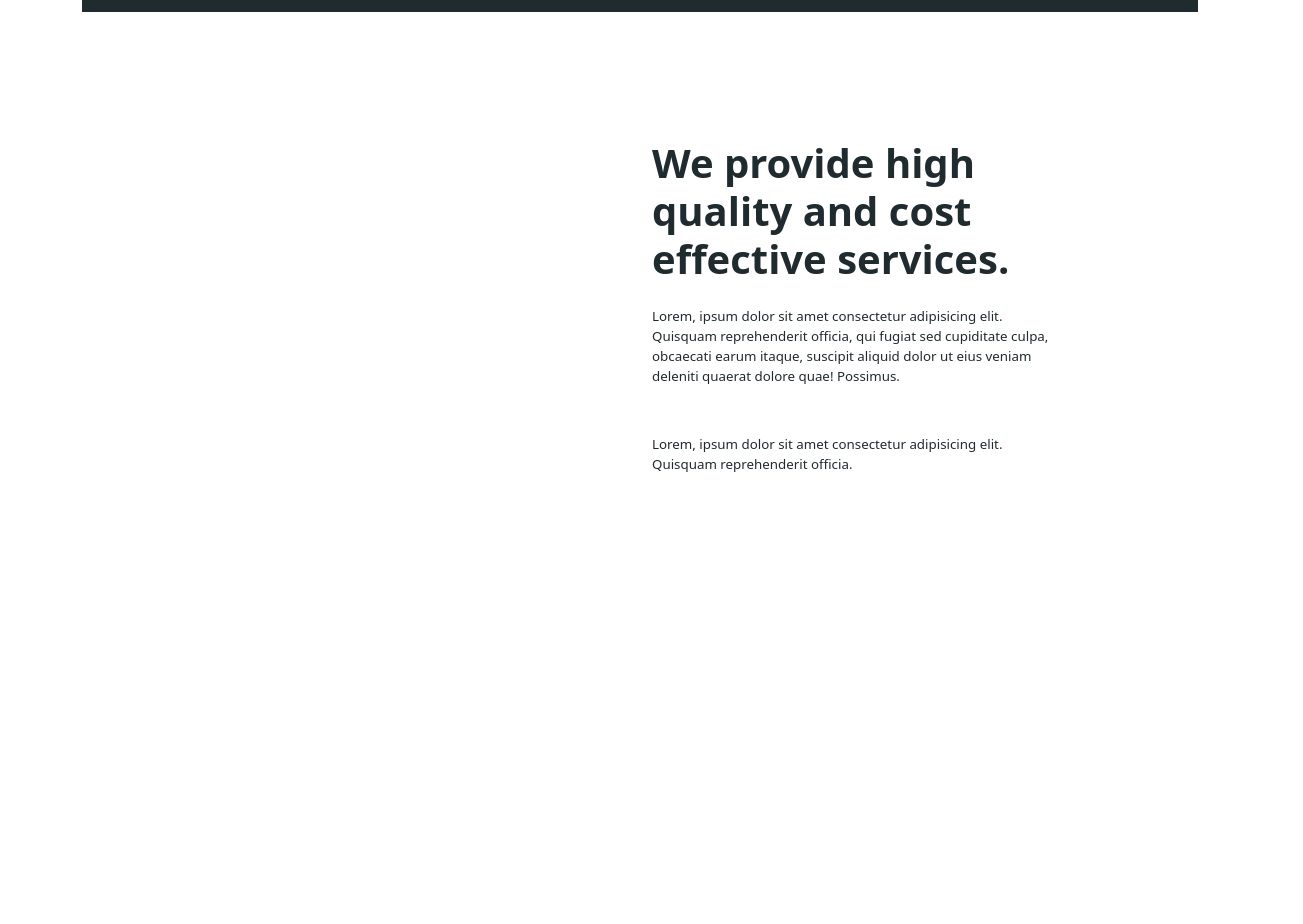
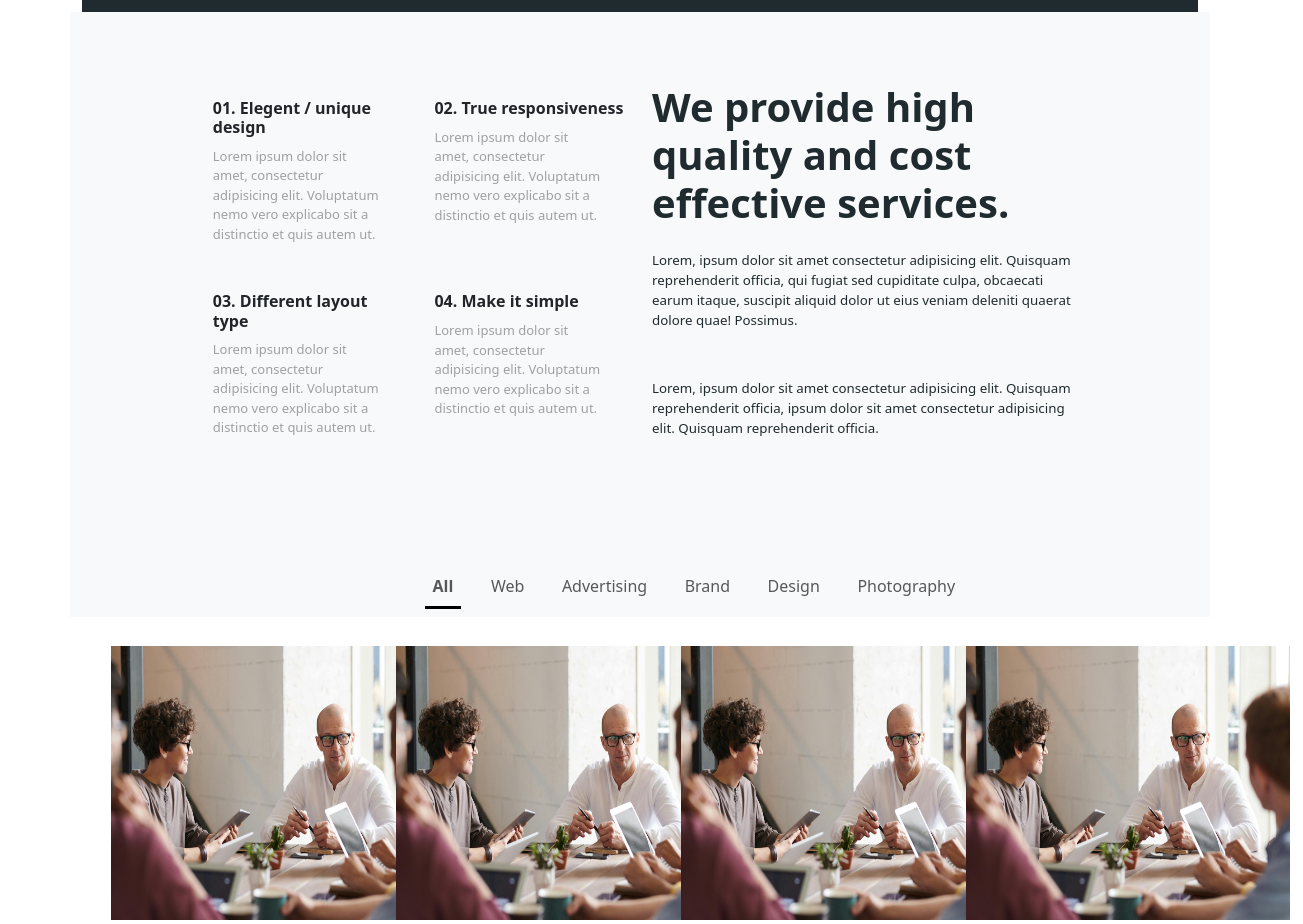
Before and after one commit to muzammilmalik01/Assignment-2, a plain HTML site: page index.html in a window 1280 px wide. Shown: the part 1860-2784 px from the top of the page, 1303 px wide, since content can reach past the window. Before the commit the page ends 2511 px from the top, so only its background shows below. Drawn offline with nearby package versions, Linux system fonts and the light colour scheme.

Commit message:
Added Images Container

```diff
--- a/index.css
+++ b/index.css
@@ -112,12 +112,20 @@
 }
 
 .services-container {
-  margin-left: 0;
-  margin-right: 0;
-  padding-right: 10%;
-  padding-left: 10%;
+  margin-left: 5%;
+  margin-right: 5%;
+  padding-right: 5%;
+  padding-left: 5%;
   padding-top: 5%;
   padding-bottom: 5%;
+}
+
+.services-inner-container-1 {
+  width: 50%;
+}
+
+.services-inner-container-2 {
+  width: 50%;
 }
 
 .services-container-heading {
@@ -137,6 +145,40 @@
   padding-right: 7%;
 }
 
-.services-container-image {
-  object-fit: cover;
+.quality-heading {
+  font-size: medium;
+  font-weight: bold;
+  margin-bottom: 5%;
 }
+
+.quality-text {
+  font-size: small;
+  font-weight: 500;
+  color: #a0a0a0;
+  width: 90%;
+}
+
+.services-list-item {
+  font-weight: 100;
+  color: #868686;
+  /* padding-left: 2.5%;
+  padding-right: 2.5%; */
+  margin-right: 5%;
+}
+
+.active {
+  font-weight: bold;
+  border-bottom: 3px solid black;
+  margin-right: 5%;
+  padding-bottom: 0;
+}
+
+.image-container {
+  margin: auto;
+}
+
+.image-item {
+  height: 300px;
+  width: 350px;
+  padding: 5%;
+}
--- a/index.html
+++ b/index.html
@@ -187,7 +187,7 @@
 
     <!-- Business Plan Container -->
     <div class="container ml-0 mr-0">
-      <div class="row mb-5 business-container">
+      <div class="row business-container">
         <div class="col m-4">
           <h1 class="business-container-heading mb-4">
             Detailed business plans & the most effective results
@@ -219,12 +219,45 @@
     </div>
 
     <!-- Services Container -->
-    <div class="container ml-0 mr-0">
-      <div class="row mb-5 services-container">
-        <div class="col d-flex pt-3 pb-3">
-          <!-- 2x2 Grid for Text -->
+    <div class="container ml-0 mr-0 bg-light p-3">
+      <div class="row services-container">
+        <div class="col-md-8 services-inner-container-1 pl-3 pr-3">
+          <div class="row">
+            <div class="col-md-6 p-3">
+              <h3 class="quality-heading">01. Elegent / unique design</h3>
+              <p class="quality-text">
+                Lorem ipsum dolor sit amet, consectetur adipisicing elit.
+                Voluptatum nemo vero explicabo sit a distinctio et quis autem
+                ut.
+              </p>
+            </div>
+            <div class="col-md-6 p-3">
+              <h3 class="quality-heading">02. True responsiveness</h3>
+              <p class="quality-text">
+                Lorem ipsum dolor sit amet, consectetur adipisicing elit.
+                Voluptatum nemo vero explicabo sit a distinctio et quis autem
+                ut.
+              </p>
+            </div>
+            <div class="col-md-6 p-3">
+              <h3 class="quality-heading">03. Different layout type</h3>
+              <p class="quality-text">
+                Lorem ipsum dolor sit amet, consectetur adipisicing elit.
+                Voluptatum nemo vero explicabo sit a distinctio et quis autem
+                ut.
+              </p>
+            </div>
+            <div class="col-md-6 p-3">
+              <h3 class="quality-heading">04. Make it simple</h3>
+              <p class="quality-text">
+                Lorem ipsum dolor sit amet, consectetur adipisicing elit.
+                Voluptatum nemo vero explicabo sit a distinctio et quis autem
+                ut.
+              </p>
+            </div>
+          </div>
         </div>
-        <div class="col m-4">
+        <div class="col pl-4 pr-4 services-inner-container-2">
           <h1 class="services-container-heading mb-4">
             We provide high quality and cost effective services.
           </h1>
@@ -236,8 +269,69 @@
           </p>
           <p class="services-container-text mb-5">
             Lorem, ipsum dolor sit amet consectetur adipisicing elit. Quisquam
-            reprehenderit officia.
+            reprehenderit officia, ipsum dolor sit amet consectetur adipisicing
+            elit. Quisquam reprehenderit officia.
           </p>
+        </div>
+      </div>
+    </div>
+
+    <!-- Images Container -->
+    <div class="container d-flex">
+      <div class="row">
+        <nav class="navbar navbar-expand-lg navbar-light bg-light">
+          <div class="container">
+            <div class="collapse navbar-collapse" id="navbarNav">
+              <ul class="navbar-nav mx-auto">
+                <li class="services-list-item active">
+                  <a class="nav-link" href="#">All</a>
+                </li>
+                <li class="services-list-item">
+                  <a class="nav-link" href="#">Web</a>
+                </li>
+                <li class="services-list-item">
+                  <a class="nav-link" href="#">Advertising</a>
+                </li>
+                <li class="services-list-item">
+                  <a class="nav-link" href="#">Brand</a>
+                </li>
+                <li class="services-list-item">
+                  <a class="nav-link" href="#">Design</a>
+                </li>
+                <li class="services-list-item">
+                  <a class="nav-link" href="#">Photography</a>
+                </li>
+              </ul>
+            </div>
+          </div>
+        </nav>
+        <div class="container m-3">
+          <div class="row">
+            <div class="col-3 image-container">
+              <img src="assets/Team.jpg" alt="uwu" class="image-item" />
+            </div>
+            <div class="col-3 image-container">
+              <img src="assets/Team.jpg" alt="uwu" class="image-item" />
+            </div>
+            <div class="col-3 image-container">
+              <img src="assets/Team.jpg" alt="uwu" class="image-item" />
+            </div>
+            <div class="col-3 image-container">
+              <img src="assets/Team.jpg" alt="uwu" class="image-item" />
+            </div>
+            <div class="col-3 image-container">
+              <img src="assets/Team.jpg" alt="uwu" class="image-item" />
+            </div>
+            <div class="col-3 image-container">
+              <img src="assets/Team.jpg" alt="uwu" class="image-item" />
+            </div>
+            <div class="col-3 image-container">
+              <img src="assets/Team.jpg" alt="uwu" class="image-item" />
+            </div>
+            <div class="col-3 image-container">
+              <img src="assets/Team.jpg" alt="uwu" class="image-item" />
+            </div>
+          </div>
         </div>
       </div>
     </div>
```
